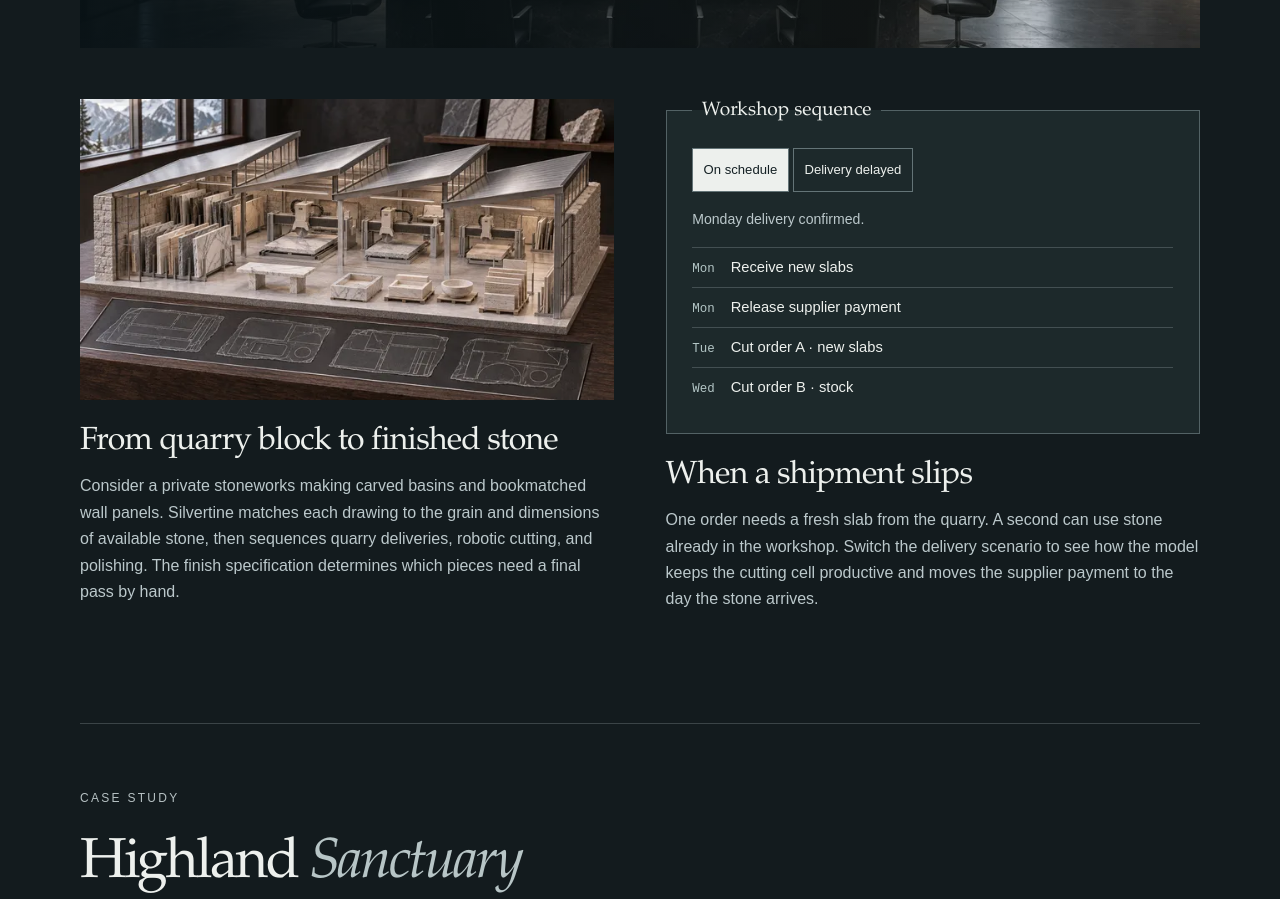
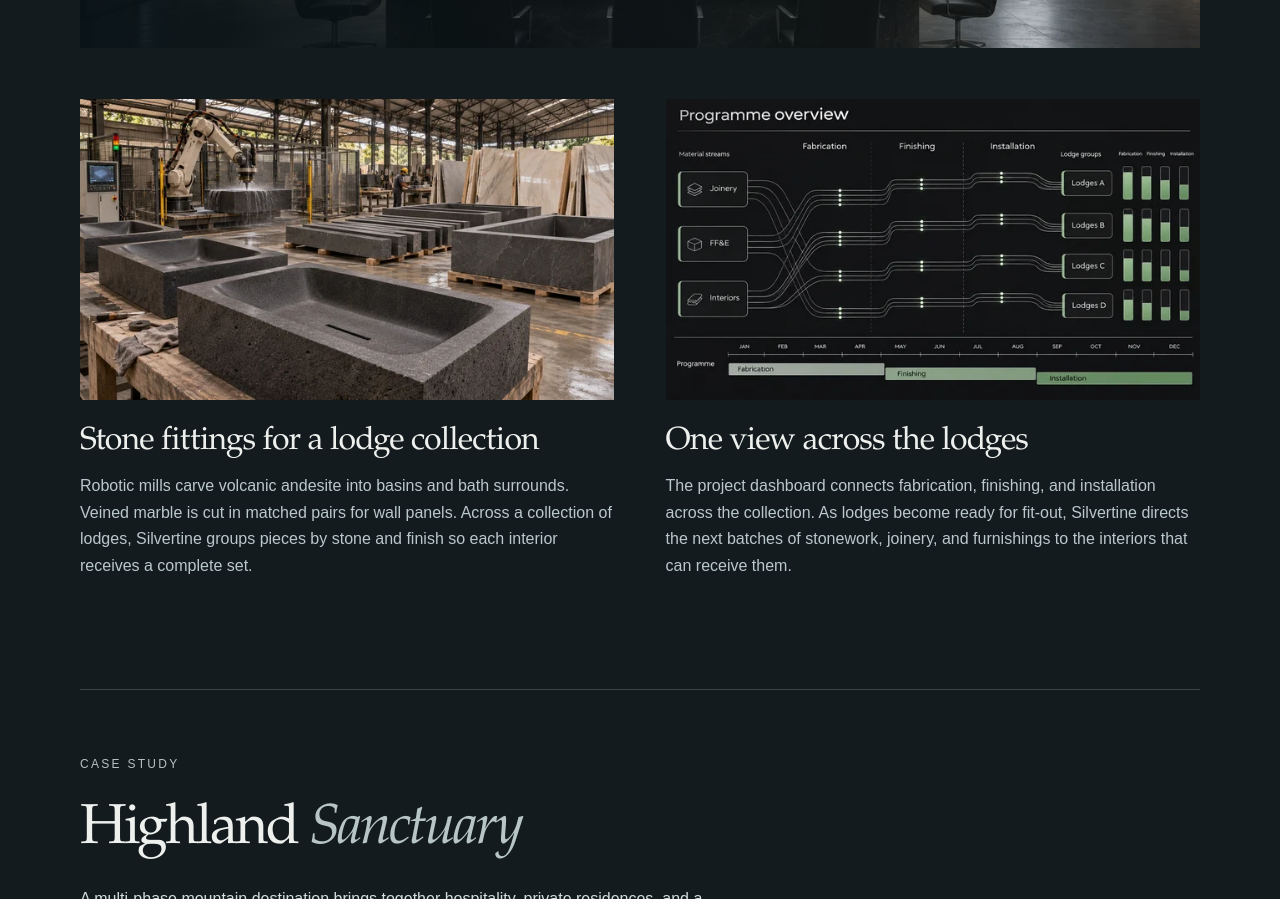
Before and after one commit to civnexus/silvertine, a website: page public/index.html in a window 1280 px wide. Shown: the part 1715-2614 px from the top of the page. Drawn offline with Linux system fonts and the light colour scheme.

Commit message:
Illustrate lodge fit-out with industrial stone carving and a programme dashboard

```diff
--- a/public/index.html
+++ b/public/index.html
@@ -76,20 +76,14 @@
         </div>
         <div class="systems-studies">
           <article>
-            <img src="/assets/stone-workshop-1280.webp" srcset="/assets/stone-workshop-640.webp 640w, /assets/stone-workshop-1280.webp 1280w" sizes="(max-width: 760px) 86vw, 43vw" width="1280" height="720" decoding="async" loading="lazy" alt="Cutaway model of a private stone workshop with slab racks, cutting stations, and drawings.">
-            <h3>From quarry block to finished stone</h3>
-            <p>Consider a private stoneworks making carved basins and bookmatched wall panels. Silvertine matches each drawing to the grain and dimensions of available stone, then sequences quarry deliveries, robotic cutting, and polishing. The finish specification determines which pieces need a final pass by hand.</p>
+            <img src="/assets/stone-fabrication-1280.webp" srcset="/assets/stone-fabrication-640.webp 640w, /assets/stone-fabrication-1280.webp 1280w" sizes="(max-width: 760px) 86vw, 43vw" width="1280" height="720" decoding="async" loading="lazy" alt="A robotic mill carves dark volcanic stone in a full-scale fabrication hall, beside finished basins and racks of marble.">
+            <h3>Stone fittings for a lodge collection</h3>
+            <p>Robotic mills carve volcanic andesite into basins and bath surrounds. Veined marble is cut in matched pairs for wall panels. Across a collection of lodges, Silvertine groups pieces by stone and finish so each interior receives a complete set.</p>
           </article>
           <article>
-            <fieldset class="sequencer">
-              <legend>Workshop sequence</legend>
-              <input id="scheduled" type="radio" name="scenario" checked><label for="scheduled">On schedule</label>
-              <input id="delayed" type="radio" name="scenario"><label for="delayed">Delivery delayed</label>
-              <div class="run run-scheduled"><p>Monday delivery confirmed.</p><ol><li><span>Mon</span>Receive new slabs</li><li><span>Mon</span>Release supplier payment</li><li><span>Tue</span>Cut order A · new slabs</li><li><span>Wed</span>Cut order B · stock</li></ol></div>
-              <div class="run run-delayed"><p>Slab delivery moves from Monday to Wednesday.</p><ol><li><span>Mon</span>Cut order B · stock</li><li><span>Wed</span>Receive new slabs</li><li><span>Wed</span>Release supplier payment</li><li><span>Thu</span>Cut order A · new slabs</li></ol></div>
-            </fieldset>
-            <h3>When a shipment slips</h3>
-            <p>One order needs a fresh slab from the quarry. A second can use stone already in the workshop. Switch the delivery scenario to see how the model keeps the cutting cell productive and moves the supplier payment to the day the stone arrives.</p>
+            <img src="/assets/programme-overview-1280.webp" srcset="/assets/programme-overview-640.webp 640w, /assets/programme-overview-1280.webp 1280w" sizes="(max-width: 760px) 86vw, 43vw" width="1280" height="720" decoding="async" loading="lazy" alt="Illustrative dashboard tracing material streams through fabrication, finishing, and installation across four lodge groups.">
+            <h3>One view across the lodges</h3>
+            <p>The project dashboard connects fabrication, finishing, and installation across the collection. As lodges become ready for fit-out, Silvertine directs the next batches of stonework, joinery, and furnishings to the interiors that can receive them.</p>
           </article>
         </div>
       </div>
--- a/public/styles.css
+++ b/public/styles.css
@@ -123,32 +123,5 @@
 .case-introduction { max-width: 72ch; margin: 1.5rem 0 2.5rem; color: #d1dcdc; }
 @media(min-width: 850px) { .case-methods { grid-template-columns: repeat(3,1fr); gap: 4%; } }
 @media(min-width: 701px) and (max-width: 849px) { .case-methods { grid-template-columns: 1fr; } }
-.sequencer {
-  margin: 0;
-  min-width: 0;
-  padding: clamp(1rem,2vw,2rem);
-  background: #1d292b;
-  border: 1px solid #536265;
-  color: var(--paper);
-}
-.sequencer legend { padding: 0 .6rem; font: 1.2rem var(--serif); }
-.sequencer input { position: absolute; width: 1px; height: 1px; clip-path: inset(50%); }
-.sequencer label {
-  display: inline-flex;
-  align-items: center;
-  min-height: 44px;
-  padding: .35rem .65rem;
-  border: 1px solid #647477;
-  font-size: .82rem;
-  cursor: pointer;
-}
-.sequencer input:checked + label { background: var(--paper); color: var(--ink); }
-.sequencer input:focus-visible + label { outline: 2px solid white; outline-offset: 3px; }
-.run { display: none; }
-#scheduled:checked ~ .run-scheduled, #delayed:checked ~ .run-delayed { display: block; }
-.run p { margin: 1rem 0; font-size: .88rem; }
-.run ol { padding: 0; margin: 0; list-style: none; }
-.run li { display: flex; align-items: baseline; gap: 1rem; border-top: 1px solid var(--line); padding: .46rem 0; font-size: .92rem; }
-.run li span { font: .78rem monospace; width: 3ch; color: #b4c6c6; }
 .contact .closing-signature { padding-block: clamp(1rem,3vw,3rem); }
 .contact .closing-mark { width: 70px; height: 70px; }
```
Also changed, not shown: public/assets/programme-overview-1280.webp (added), public/assets/programme-overview-640.webp (added), public/assets/stone-fabrication-1280.webp (added), public/assets/stone-fabrication-640.webp (added).
